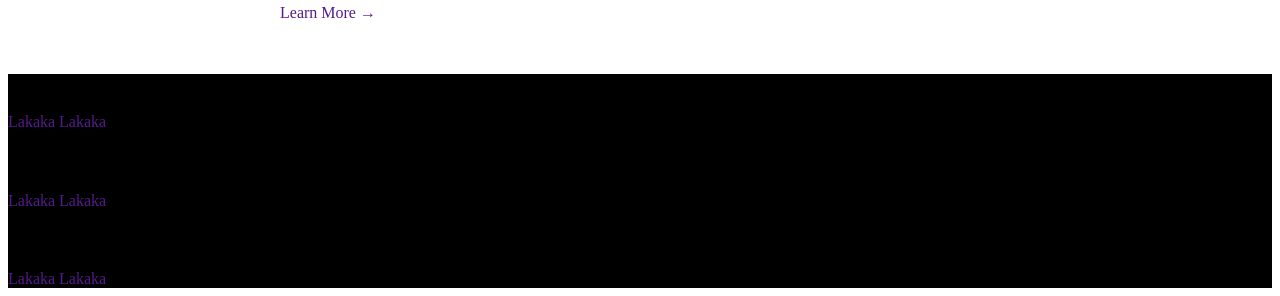
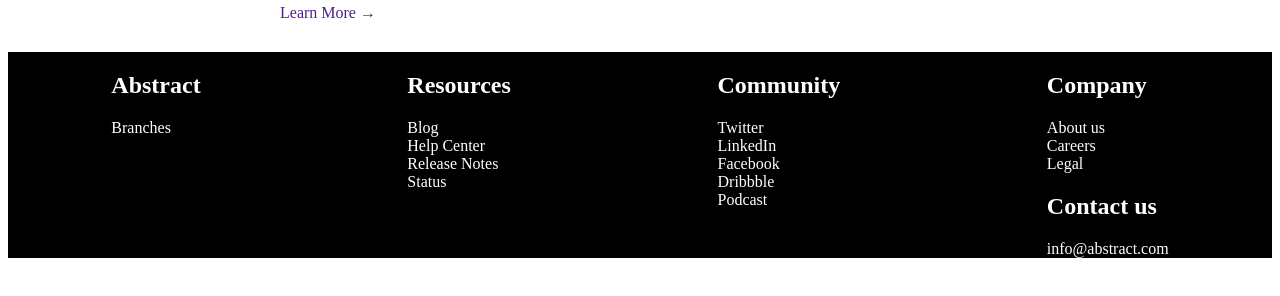
Before and after one commit to Galitom/Lezioni-Frontend, a plain HTML site: page Excercise/index.html in a window 1280 px wide. Shown: the part 817-1113 px from the top of the page. After the commit the page ends 1083 px from the top, so only its background shows below. Drawn offline with Linux system fonts and the light colour scheme.

Commit message:
Non sono capace, faccio schifo come al solito

```diff
--- a/Excercise/1-css.css
+++ b/Excercise/1-css.css
@@ -3,7 +3,7 @@
     justify-content: space-between;
     align-items: center;
     padding: 10px;
-    background-color: hsl(0, 0%, 0%);
+    background-color: black;
 }
 
 a {
@@ -12,10 +12,6 @@
 .ancorNav {
     margin-right: 15px;
     color: #ffffff;
-}
-
-a:hover {
-    text-decoration: underline;
 }
 
 /* Stili per i bottoni */
@@ -79,6 +75,17 @@
     text-align: right;
 }
 
-footer {
+#bottomNav {
     background-color: black;
+    display: flex;
+    justify-content: space-around;
+    color: white;
 }
+.bottomArtic > a {
+    color: white;
+}
+
+.bottomArtic {
+    display: flex;
+    flex-direction: column;
+}
--- a/Excercise/index.html
+++ b/Excercise/index.html
@@ -172,20 +172,34 @@
     </body>
     <footer>
         <nav id="bottomNav">
-            <article>
-                <h4>Giorgio</h4>
-                <a href="">Lakaka</a>
-                <a href="">Lakaka</a>
+            <article class="bottomArtic">
+                <h2>Abstract</h4>
+                <a href="">Branches</a>
             </article>
-            <article>
-                <h4>Giorgio</h4>
-                <a href="">Lakaka</a>
-                <a href="">Lakaka</a>
+            <article class="bottomArtic">
+                <h2>Resources</h4>
+                <a href="">Blog</a>
+                <a href="">Help Center</a>
+                <a href="">Release Notes</a>
+                <a href="">Status</a>
             </article>
-            <article>
-                <h4>Giorgio</h4>
-                <a href="">Lakaka</a>
-                <a href="">Lakaka</a>
+            <article class="bottomArtic">
+                <h2>Community</h4>
+                <a href="">Twitter</a>
+                <a href="">LinkedIn</a>
+                <a href="">Facebook</a>
+                <a href="">Dribbble</a>
+                <a href="">Podcast</a>
+            </article>
+            <article class="bottomArtic">
+                <h2>Company</h4>
+                <a href="">About us</a>
+                <a href="">Careers</a>
+                <a href="">Legal</a>
+                <h2>
+                    <b>Contact us</b>
+                </h2>
+                <a href="">info@abstract.com</a>
             </article>
         </nav>
     </footer>
```
